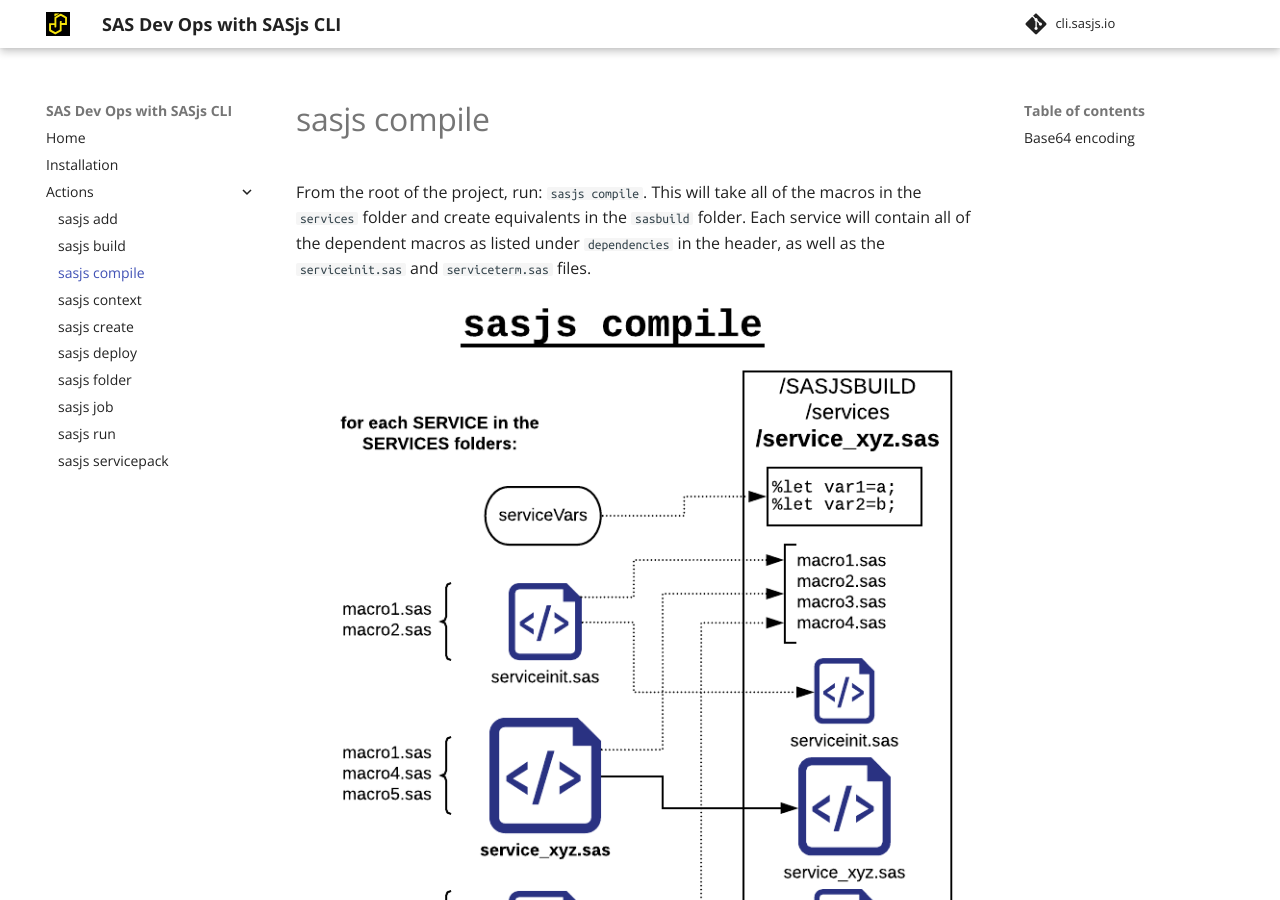
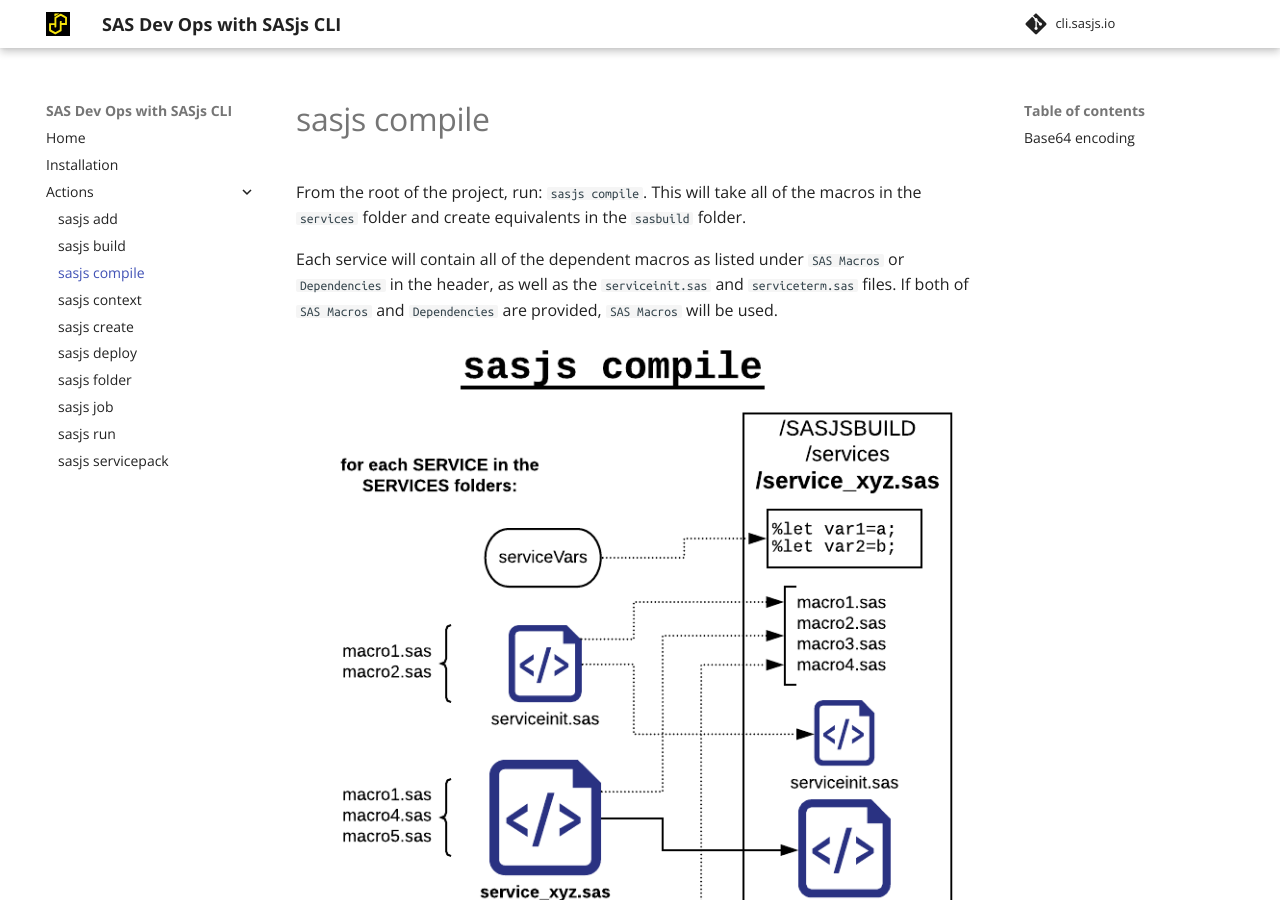
Before and after one commit to sasjs/cli.sasjs.io, an MkDocs documentation site: the page built from docs/compile.md, in a window 1280 px wide and 900 px high. Built offline with MkDocs 1.6.1 and Material for MkDocs 9.7.7, drawn with Linux system fonts in a browser that asks for light colours.

Commit message:
compile page updated with SAS Macros

```diff
--- a/docs/compile.md
+++ b/docs/compile.md
@@ -7,7 +7,9 @@
 sasjs compile
 ====================
 
-From the root of the project, run:  `sasjs compile`.  This will take all of the macros in the `services` folder and create equivalents in the `sasbuild` folder.  Each service will contain all of the dependent macros as listed under `dependencies` in the header, as well as the `serviceinit.sas` and `serviceterm.sas` files.
+From the root of the project, run:  `sasjs compile`.  This will take all of the macros in the `services` folder and create equivalents in the `sasbuild` folder.
+
+Each service will contain all of the dependent macros as listed under `SAS Macros` or `Dependencies` in the header, as well as the `serviceinit.sas` and `serviceterm.sas` files. If both of `SAS Macros` and `Dependencies` are provided, `SAS Macros` will be used.
 ![sasjscliflow.png](/img/sasjscompile.png)
 
 If `streamWeb` is `true`, then the `index.html` file in your `webSourcePath` is scanned and any linked JS / CSS files are also compiled into the `streamWebFolder` folder.  The `index.html` becomes a `clickme` service in your `appLoc` SAS folder root.
```
